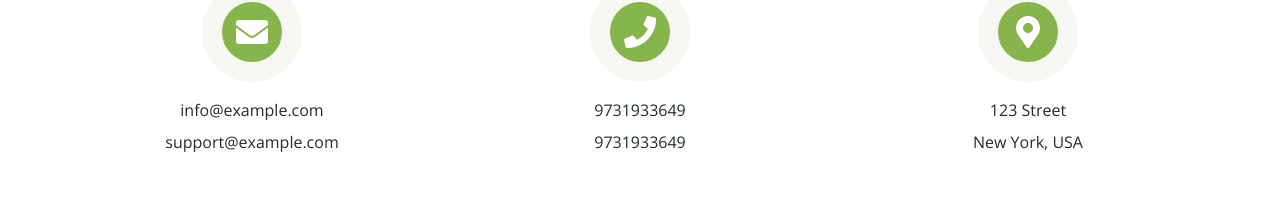
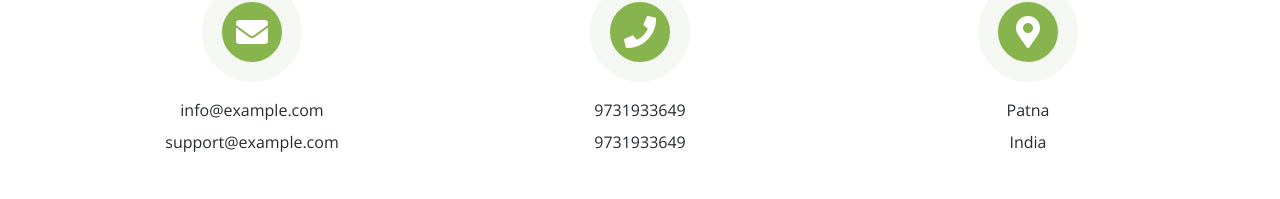
Before and after one commit to dharm3314/maneetea, a plain HTML site: page contact.html in a window 1280 px wide. Shown: the part 749-948 px from the top of the page. Drawn offline with nearby package versions, Linux system fonts and the light colour scheme.

Commit message:
Add files via upload

```diff
--- a/contact.html
+++ b/contact.html
@@ -118,8 +118,8 @@
                     <div class="btn-square mx-auto mb-3">
                         <i class="fa fa-map-marker-alt fa-2x text-white"></i>
                     </div>
-                    <p class="mb-2">123 Street</p>
-                    <p class="mb-0">New York, USA</p>
+                    <p class="mb-2">Patna</p>
+                    <p class="mb-0">India</p>
                 </div>
             </div>
             <div class="row g-5">
```
